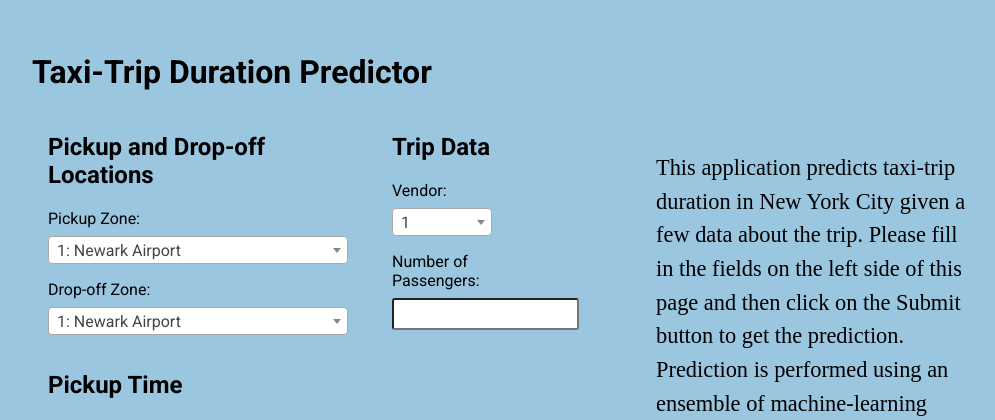
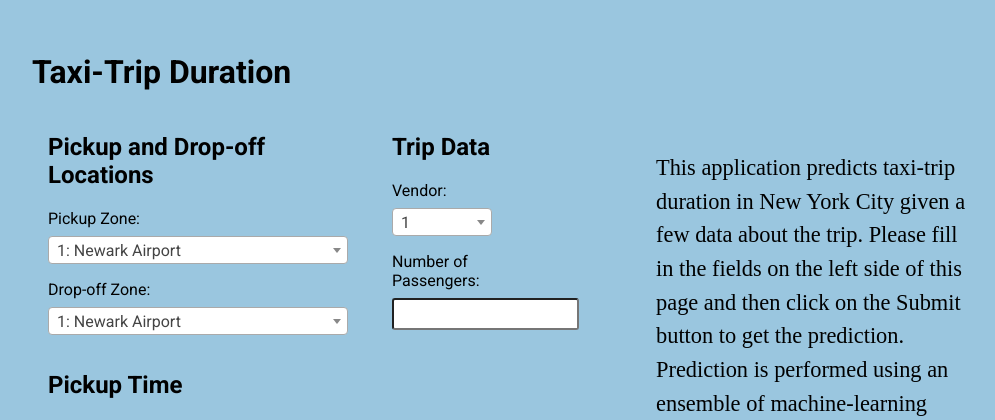
Before and after one commit to ammar1y/Data-Science-Research-Project, a Flask app: page / in a window 1280 px wide. Shown: the top 420 px of the page, without its empty margins (88-1083 px from the left). Run offline with Flask 2, Linux system fonts and the light colour scheme; some web fonts are replaced.

Commit message:
Update predictor.html

```diff
--- a/Flask App/templates/predictor.html
+++ b/Flask App/templates/predictor.html
@@ -13,7 +13,7 @@
 </head>
 <body>
 
-<h1 id="title">Taxi-Trip Duration Predictor</h1>
+<h1 id="title">Taxi-Trip Duration</h1>
 <div id="container">
     <div id="left">
         {% if pred %}
```
